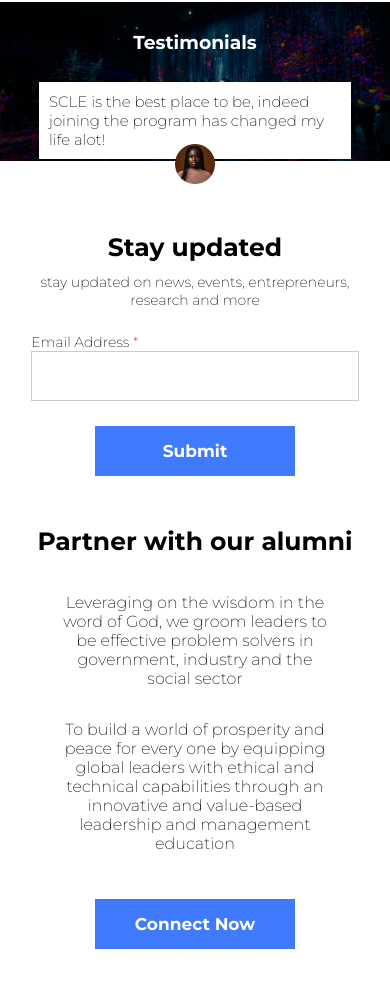
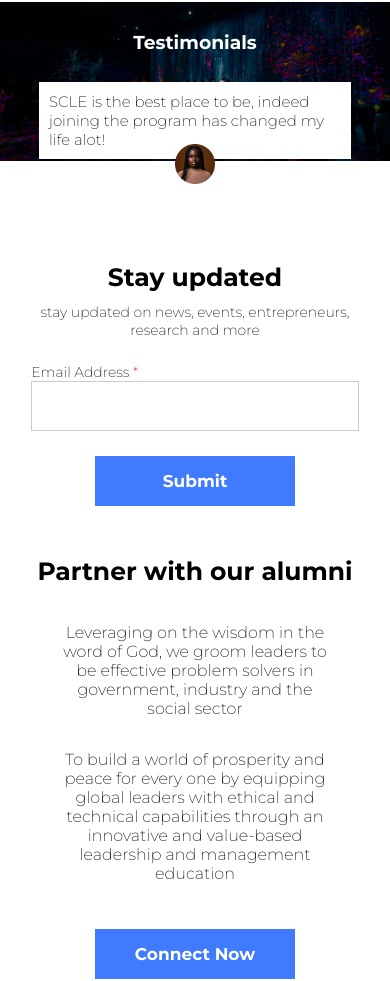
Before and after one commit to inedjosh/scle, a Next.js app: page / in a window 390 px wide. Shown: the part 2088-3069 px from the top of the page. Built offline with nearby package versions, Linux system fonts and the light colour scheme.

Commit message:
further edit

```diff
--- a/styles/Home.module.css
+++ b/styles/Home.module.css
@@ -967,7 +967,7 @@
   }
   .contact {
     padding: 30px;
-    margin: 20px 0 0;
+    margin: 50px 0 0;
     position: relative;
     font-family: "Montserrat", sans-serif;
     /* width: 100%; */
```
